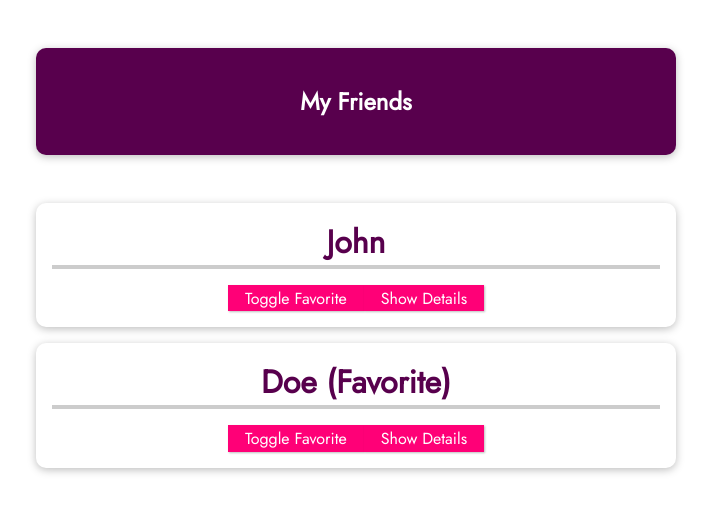
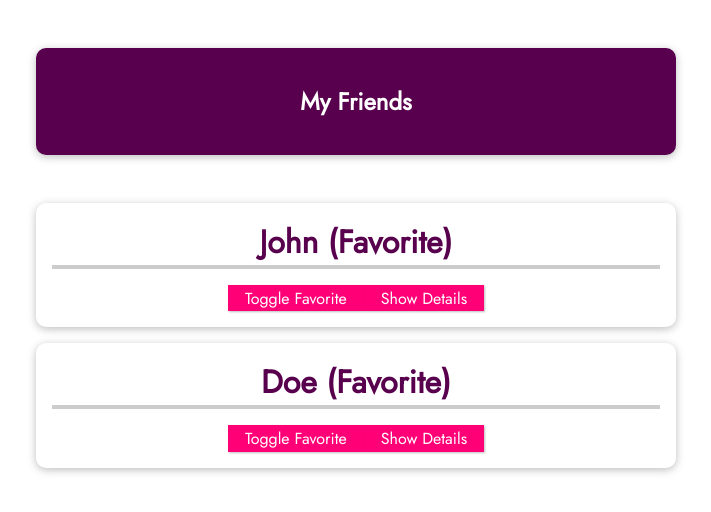
Before and after one commit to barathrajd/vue, a Vue app in the folder section-11/: page / in a window 1280 px wide. Shown: the top 512 px of the page, without its empty margins (284-995 px from the left). Built offline with nearby package versions, Linux system fonts and the light colour scheme.

Commit message:
dynamic props using v-for

```diff
--- a/section-11/src/App.vue
+++ b/section-11/src/App.vue
@@ -9,7 +9,7 @@
       :name="friend.name"
       :email-address="friend.email"
       :phone-number="friend.phone"
-      :isFavorite="friend.id % 2 === 1 ? '0' : '1'"
+      :isFavorite="true"
     ></friend-contact>
   </section>
 </template>
--- a/section-11/src/components/FriendContact.vue
+++ b/section-11/src/components/FriendContact.vue
@@ -1,6 +1,6 @@
 <template>
   <li>
-    <h2>{{ name }} {{ friendIsFavorite === '1' ? '(Favorite)' : '' }}</h2>
+    <h2>{{ name }} {{ friendIsFavorite ? '(Favorite)' : '' }}</h2>
     <button @click="toggleFavorite">Toggle Favorite</button>
     <button @click="toggleDetails">{{ detailsAreVisible ? 'Hide' : 'Show' }} Details</button>
     <ul v-if="detailsAreVisible">
@@ -18,12 +18,9 @@ export default {
     phoneNumber: { type: String, required: true },
     emailAddress: { type: String, required: true },
     isFavorite: {
-      type: String,
+      type: Boolean,
       required: false,
-      default: '0',
-      validator: function (value) {
-        return value === '0' || value === '1'
-      }
+      default: false
     }
   },
   data() {
@@ -38,11 +35,7 @@ export default {
       this.detailsAreVisible = !this.detailsAreVisible
     },
     toggleFavorite() {
-      if (this.friendIsFavorite === '1') {
-        this.friendIsFavorite = '0'
-      } else {
-        this.friendIsFavorite = '1'
-      }
+      this.friendIsFavorite = !this.friendIsFavorite
     }
   }
 }
```
